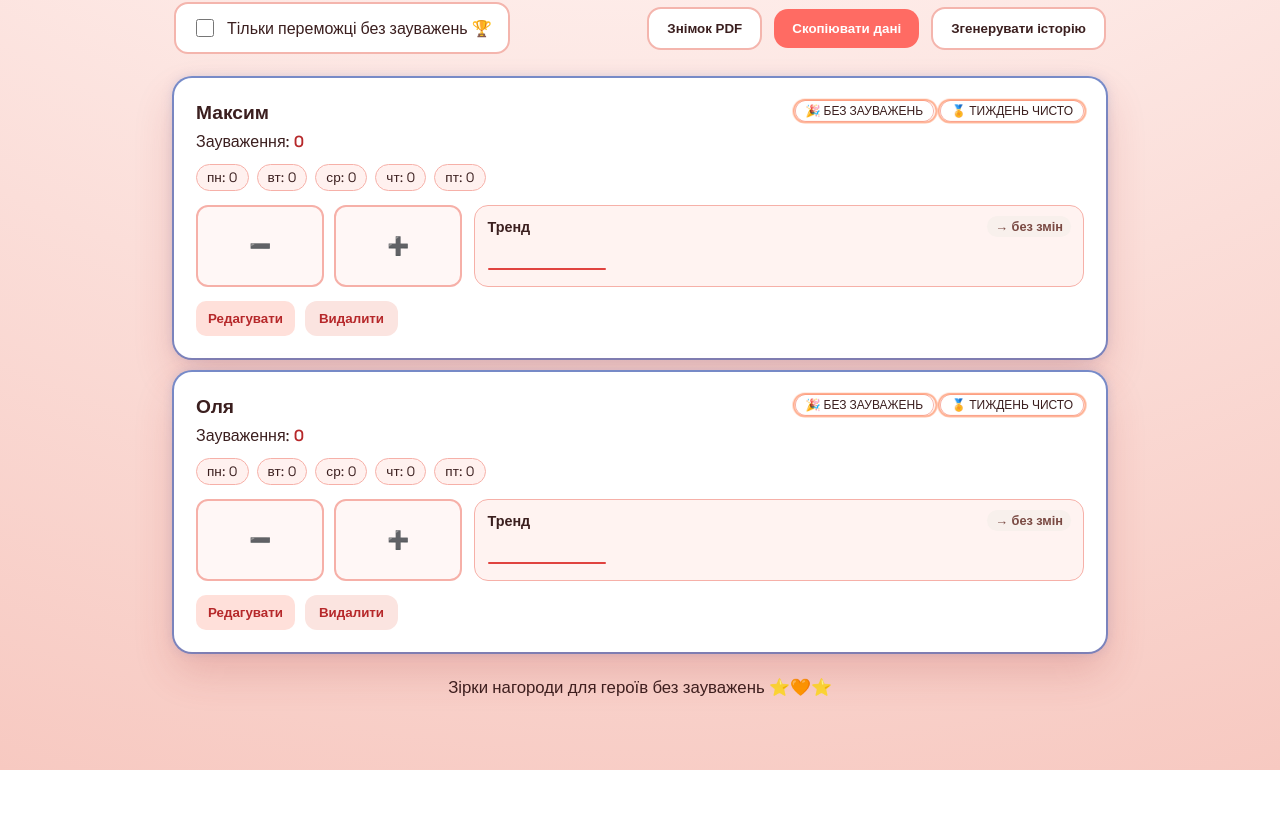
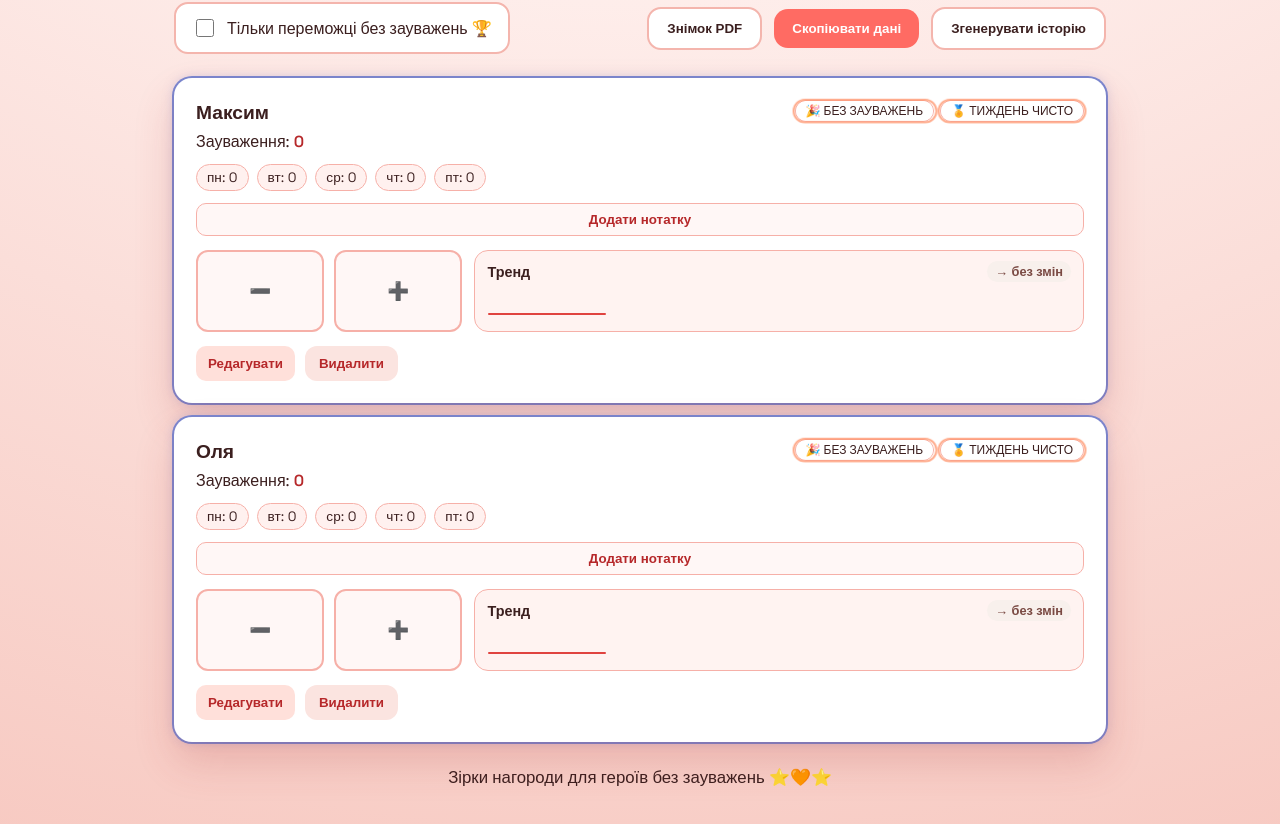
Before and after one commit to devstew/Behave, a React (Vite) app: page / in a window 1280 px wide. Shown: the part 1076-1900 px from the top of the page. Before the commit the page ends 1846 px from the top, so only its background shows below. Built offline with nearby package versions, Linux system fonts and the light colour scheme.

Commit message:
Add collapsible notes per pupil

```diff
--- a/src/App.css
+++ b/src/App.css
@@ -426,6 +426,33 @@ body {
 
 .pupil-history.single-row {
   white-space: nowrap;
+}
+
+.note-block {
+  margin-top: 6px;
+  display: grid;
+  gap: 6px;
+}
+
+.note-toggle {
+  border: 1px solid #f6b0a8;
+  background: #fff7f6;
+  border-radius: 10px;
+  padding: 8px 10px;
+  font-weight: 600;
+  color: var(--accent-deep);
+  cursor: pointer;
+}
+
+.note-input {
+  width: 100%;
+  min-height: 70px;
+  border-radius: 10px;
+  border: 1px solid #f6b0a8;
+  padding: 8px 10px;
+  resize: vertical;
+  font-family: inherit;
+  color: var(--ink);
 }
 
 .reward-badge {
--- a/src/App.jsx
+++ b/src/App.jsx
@@ -2,8 +2,8 @@ import { useEffect, useMemo, useState } from "react";
 
 const STORAGE_KEY = "behave:pupils";
 const DEFAULT_PUPILS = [
-  { id: crypto.randomUUID(), name: "Оля", warnings: 0, history: {} },
-  { id: crypto.randomUUID(), name: "Максим", warnings: 0, history: {} }
+  { id: crypto.randomUUID(), name: "Оля", warnings: 0, history: {}, note: "" },
+  { id: crypto.randomUUID(), name: "Максим", warnings: 0, history: {}, note: "" }
 ];
 const DEV_SETTINGS_KEY = "behave:dev-settings";
 const DEFAULT_DEV_SETTINGS = {
@@ -73,7 +73,8 @@ function loadPupils() {
     if (!Array.isArray(parsed)) return DEFAULT_PUPILS;
     return parsed.map((pupil) => ({
       ...pupil,
-      history: pupil.history ?? {}
+      history: pupil.history ?? {},
+      note: pupil.note ?? ""
     }));
   } catch {
     return DEFAULT_PUPILS;
@@ -97,6 +98,7 @@ export default function App() {
   const [searchTerm, setSearchTerm] = useState("");
   const [bursts, setBursts] = useState([]);
   const [tremorId, setTremorId] = useState(null);
+  const [openNotes, setOpenNotes] = useState({});
 
   useEffect(() => {
     setPupils(loadPupils());
@@ -171,7 +173,13 @@ export default function App() {
     if (!trimmed) return;
     setPupils((prev) => [
       ...prev,
-      { id: crypto.randomUUID(), name: trimmed, warnings: 0, history: {} }
+      {
+        id: crypto.randomUUID(),
+        name: trimmed,
+        warnings: 0,
+        history: {},
+        note: ""
+      }
     ]);
     setName("");
   }
@@ -329,6 +337,18 @@ export default function App() {
     );
     setTremorId(pupilId);
     setTimeout(() => setTremorId(null), 320);
+  }
+
+  function toggleNote(id) {
+    setOpenNotes((prev) => ({ ...prev, [id]: !prev[id] }));
+  }
+
+  function handleNoteChange(id, value) {
+    setPupils((prev) =>
+      prev.map((pupil) =>
+        pupil.id === id ? { ...pupil, note: value } : pupil
+      )
+    );
   }
 
   const showCopyControls = devSettings.copy;
@@ -610,6 +630,23 @@ export default function App() {
                     </span>
                   ))}
                 </div>
+                <div className="note-block">
+                  <button
+                    type="button"
+                    className="note-toggle"
+                    onClick={() => toggleNote(pupil.id)}
+                  >
+                    {openNotes[pupil.id] ? "Сховати нотатку" : "Додати нотатку"}
+                  </button>
+                  {openNotes[pupil.id] && (
+                    <textarea
+                      className="note-input"
+                      value={pupil.note ?? ""}
+                      onChange={(e) => handleNoteChange(pupil.id, e.target.value)}
+                      placeholder="Запишіть нотатку про учня"
+                    />
+                  )}
+                </div>
               </div>
             <div className="pupil-bottom-row">
               <div className="warning-row">
```
Lines whose indentation alone changed are shown as unchanged.
